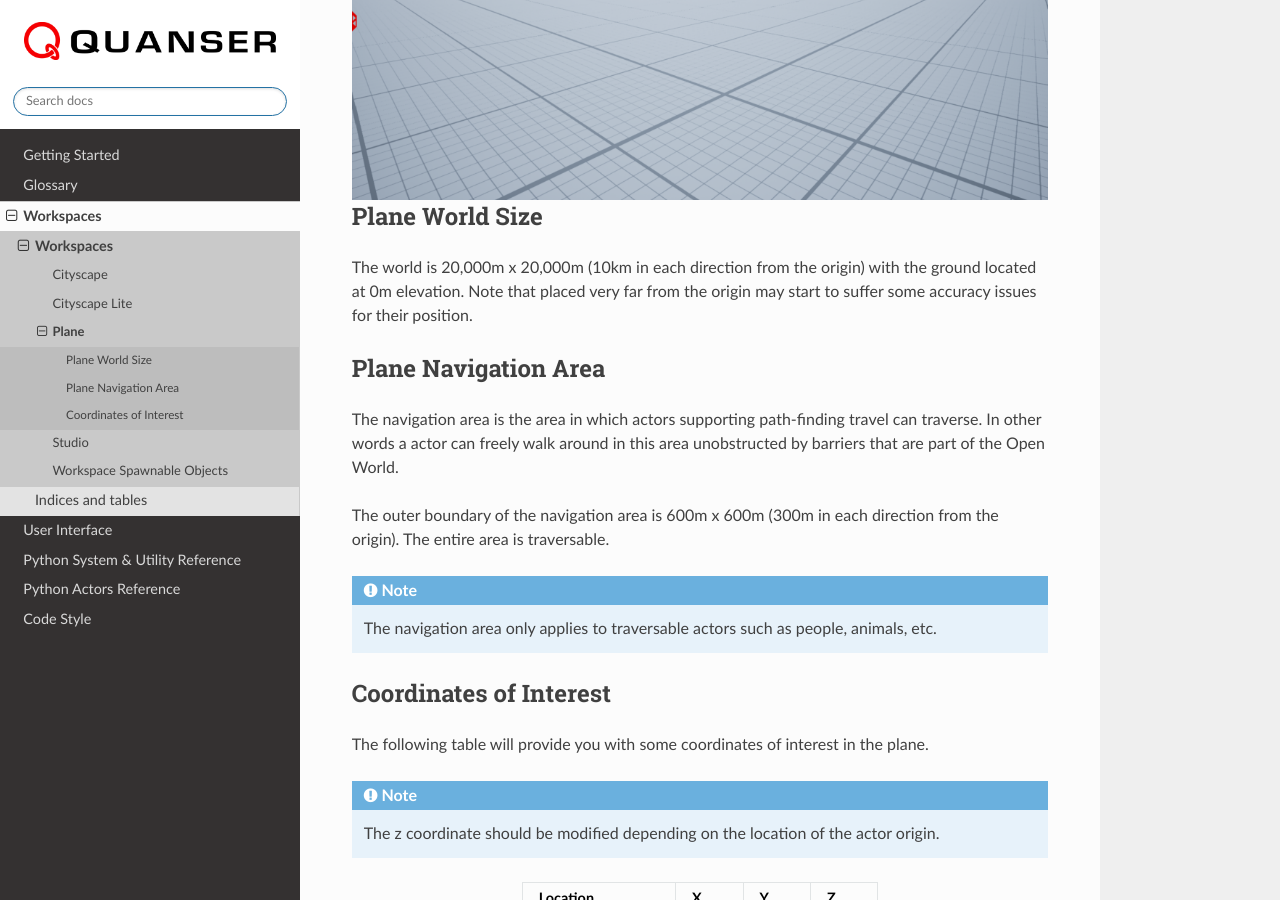
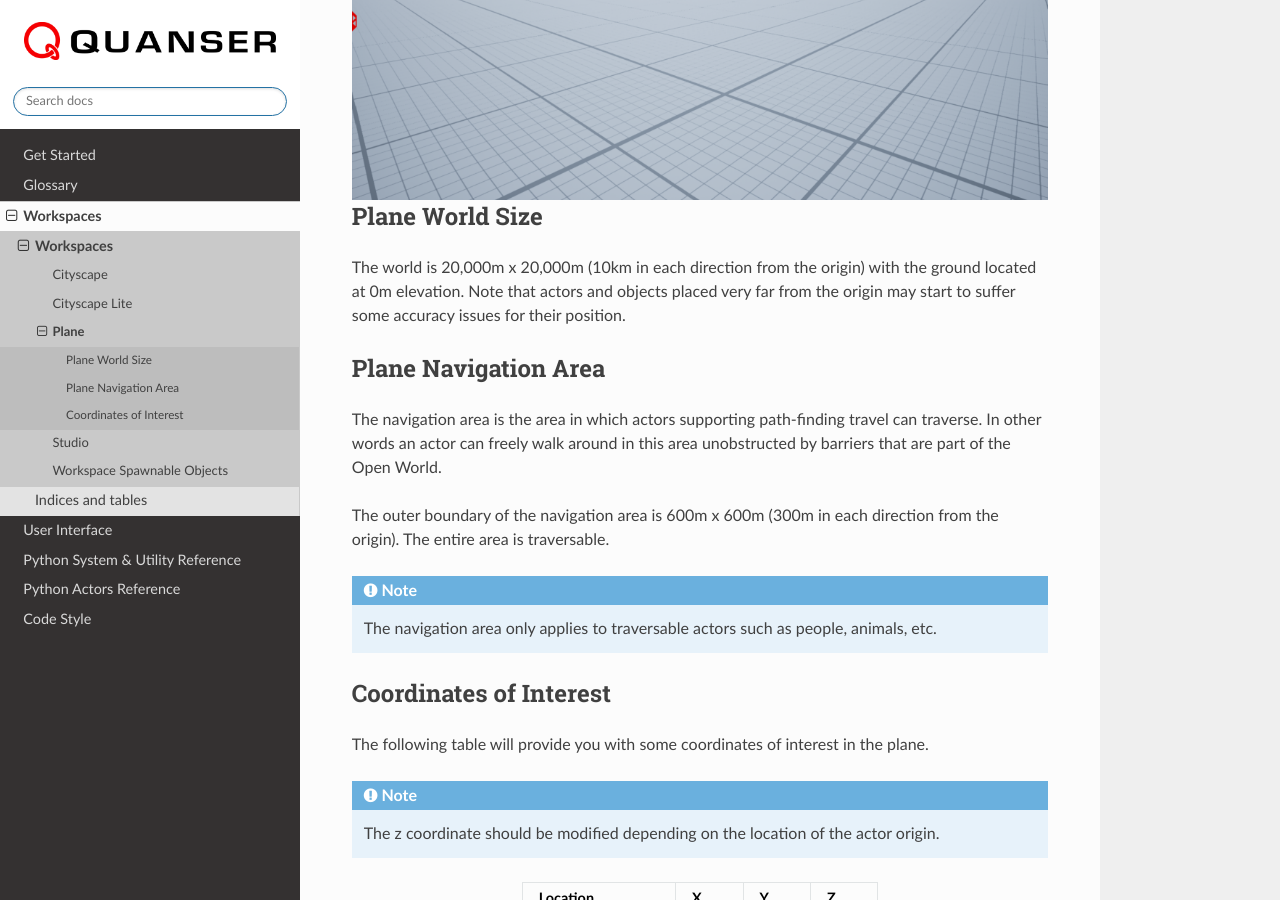
Before and after one commit to quanser/Quanser_Interactive_Labs_Resources, a Sphinx documentation site: the page built from python/docs/source/Workspaces/Plane.rst, in a window 1280 px wide and 900 px high, scrolled down 390 px. Built offline with Sphinx 7.4.7 and the Read the Docs theme 2.0.0, drawn with Linux system fonts in a browser that asks for light colours.

Commit message:
Bug Fixes
- Fixed getting started page
- Fixed a few typos in the workspaces pages

```diff
--- a/python/docs/source/Workspaces/Cityscape.rst
+++ b/python/docs/source/Workspaces/Cityscape.rst
@@ -20,7 +20,7 @@
 Cityscape Navigation Area
 ^^^^^^^^^^^^^^^^^^^^^^^^^
 The navigation area is the area in which actors supporting path-finding travel can traverse.
-In other words a actor can freely walk around in this area unobstructed by
+In other words an actor can freely walk around in this area unobstructed by
 barriers that are part of the Open World.
 
 The outer boundary of the navigation area is 400m x 400m (200m in each
--- a/python/docs/source/Workspaces/Cityscape_Lite.rst
+++ b/python/docs/source/Workspaces/Cityscape_Lite.rst
@@ -19,7 +19,7 @@
 Cityscape Lite Navigation Area
 ^^^^^^^^^^^^^^^^^^^^^^^^^^^^^^
 The navigation area is the area in which actors supporting path-finding travel can traverse.
-In other words a actor can freely walk around in this area unobstructed by
+In other words an actor can freely walk around in this area unobstructed by
 barriers that are part of the Open World.
 
 The outer boundary of the navigation area is 450m x 450m (225m in each
--- a/python/docs/source/Workspaces/Plane.rst
+++ b/python/docs/source/Workspaces/Plane.rst
@@ -14,14 +14,14 @@
 ^^^^^^^^^^^^^^^^
 
 The world is 20,000m x 20,000m (10km in each direction from the origin) with
-the ground located at 0m elevation. Note that placed very far from the origin
-may start to suffer some accuracy issues for their position.
+the ground located at 0m elevation. Note that actors and objects placed very far from the
+origin may start to suffer some accuracy issues for their position.
 
 
 Plane Navigation Area
 ^^^^^^^^^^^^^^^^^^^^^
 The navigation area is the area in which actors supporting path-finding travel can traverse.
-In other words a actor can freely walk around in this area unobstructed by
+In other words an actor can freely walk around in this area unobstructed by
 barriers that are part of the Open World.
 
 The outer boundary of the navigation area is 600m x 600m (300m in each
--- a/python/docs/source/Workspaces/Studio.rst
+++ b/python/docs/source/Workspaces/Studio.rst
@@ -23,7 +23,7 @@
 Studio Navigation Area
 ^^^^^^^^^^^^^^^^^^^^^^
 The navigation area is the area in which an actor can traverse.
-In other words a actor can freely walk around in this area unobstructed by
+In other words an actor can freely walk around in this area unobstructed by
 barriers that are part of the Open World.
 
 .. note::
```
Also changed, not shown: python/docs/source/Getting Started.rst (+36 -29 lines), 1 other file.
